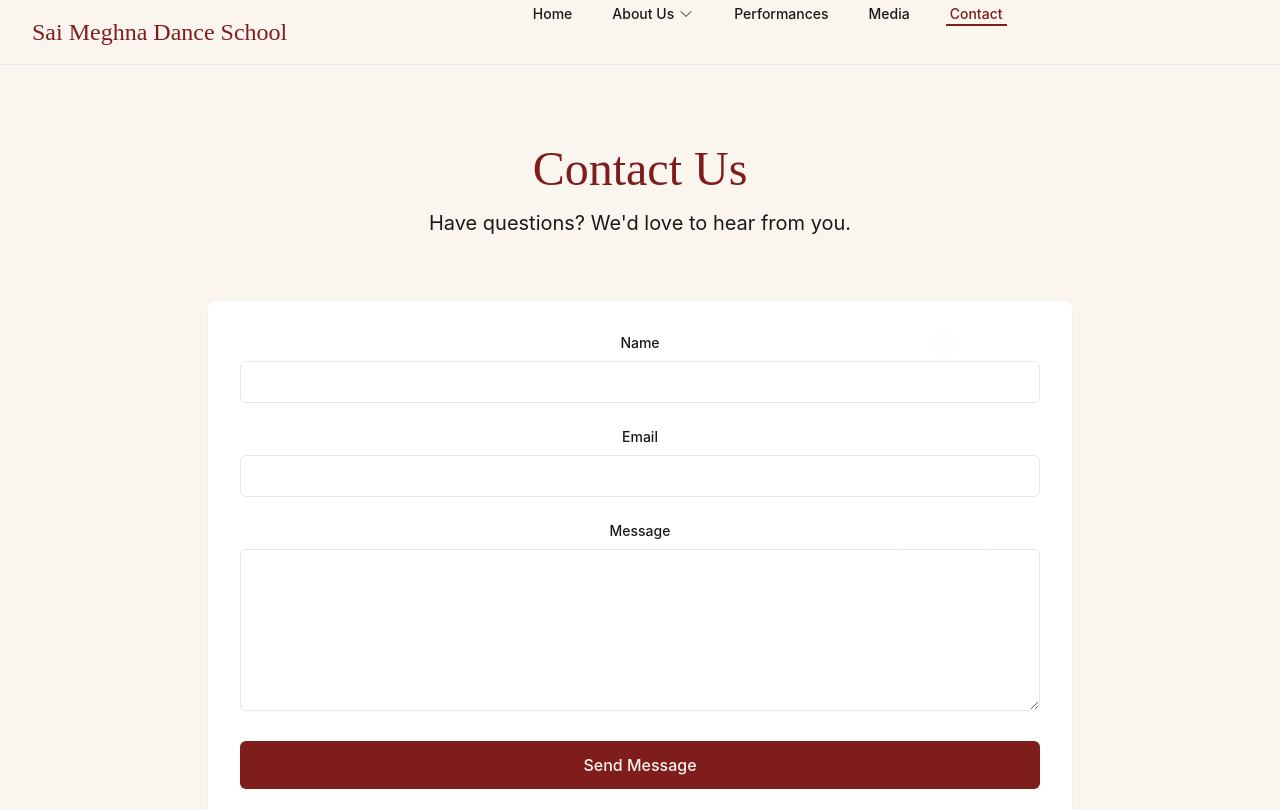
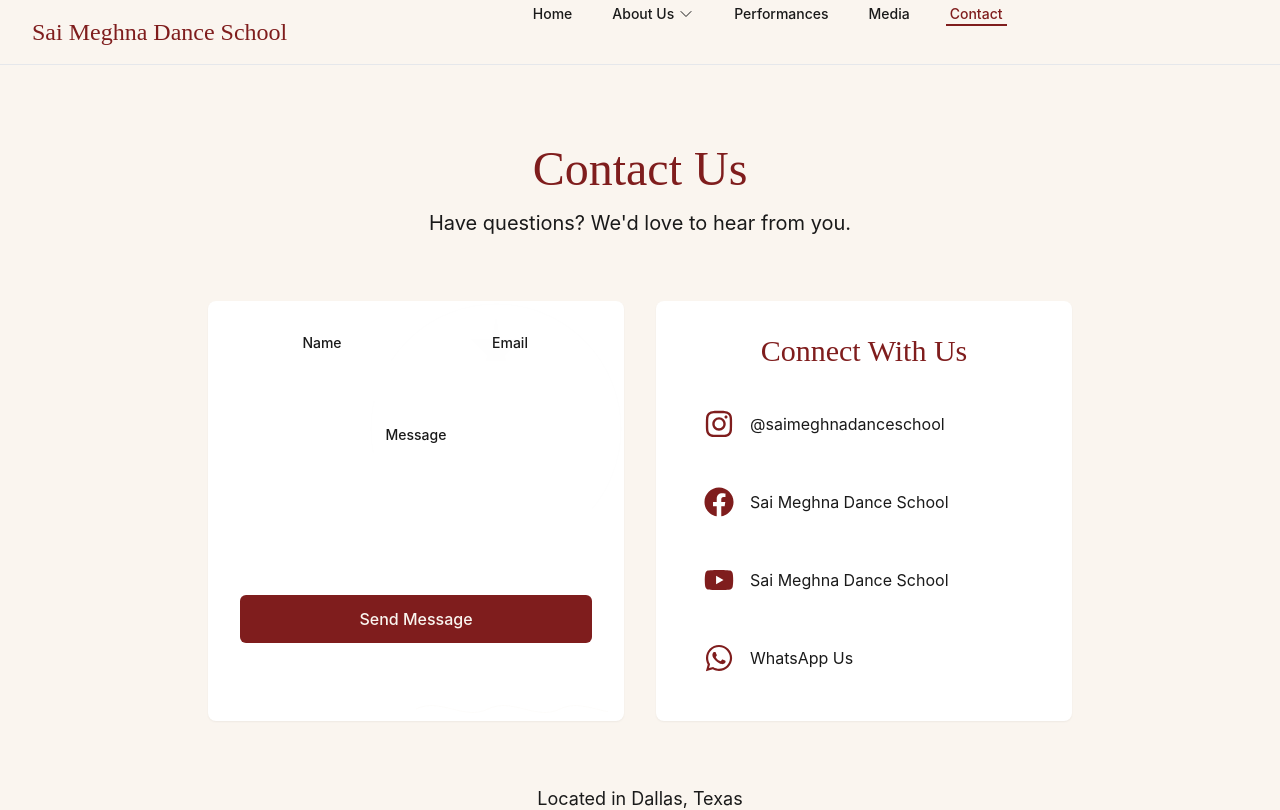
Before and after one commit to karthikyammanur/Dance-School-Website, a React (Create React App) app in the folder client/: page /contact in a window 1280 px wide. Shown: the top 810 px of the page. Built offline with nearby package versions, Linux system fonts and the light colour scheme.

Commit message:
Added icons on the side

```diff
--- a/client/src/pages/Contact.js
+++ b/client/src/pages/Contact.js
@@ -1,5 +1,6 @@
 import { useState } from 'react';
 import { motion } from 'framer-motion';
+import { FaFacebook, FaInstagram, FaYoutube, FaWhatsapp } from 'react-icons/fa';
 
 const Contact = () => {
   const [formState, setFormState] = useState({
@@ -55,6 +56,8 @@
           </p>
         </motion.div>
 
+        <div className="grid grid-cols-1 md:grid-cols-2 gap-8 mb-16">
+          {/* Contact Form Section */}
           <motion.div
             initial={{ opacity: 0, y: 20 }}
             animate={{ opacity: 1, y: 0 }}
@@ -64,10 +67,16 @@
             <img
               src="/mandala.svg"
               alt=""
-            className="absolute top-0 right-0 w-64 opacity-5"
+              className="absolute top-0 right-0 w-64 opacity-5 pointer-events-none"
+            />
+            <img
+              src="/kolam-divider.svg"
+              alt=""
+              className="absolute bottom-0 left-1/2 -translate-x-1/2 w-48 opacity-10 pointer-events-none"
             />
 
             <form onSubmit={handleSubmit} className="space-y-6 relative z-10">
+              <div className="grid grid-cols-1 md:grid-cols-2 gap-6">
                 <div>
                   <label htmlFor="name" className="block text-sm font-medium text-charcoal mb-2">
                     Name
@@ -79,7 +88,7 @@
                     value={formState.name}
                     onChange={handleChange}
                     required
-                className="w-full px-4 py-2 border border-charcoal/20 rounded-md focus:outline-none focus:ring-2 focus:ring-maroon/20"
+                    className="w-full px-4 py-2 bg-off-white/50 border-none rounded-md focus:outline-none focus:ring-2 focus:ring-maroon/20 transition-colors"
                   />
                 </div>
 
@@ -94,8 +103,9 @@
                     value={formState.email}
                     onChange={handleChange}
                     required
-                className="w-full px-4 py-2 border border-charcoal/20 rounded-md focus:outline-none focus:ring-2 focus:ring-maroon/20"
+                    className="w-full px-4 py-2 bg-off-white/50 border-none rounded-md focus:outline-none focus:ring-2 focus:ring-maroon/20 transition-colors"
                   />
+                </div>
               </div>
 
               <div>
@@ -108,39 +118,88 @@
                   value={formState.message}
                   onChange={handleChange}
                   required
-                rows={6}
-                className="w-full px-4 py-2 border border-charcoal/20 rounded-md focus:outline-none focus:ring-2 focus:ring-maroon/20"
+                  rows={4}
+                  className="w-full px-4 py-2 bg-off-white/50 border-none rounded-md focus:outline-none focus:ring-2 focus:ring-maroon/20 transition-colors resize-none"
                 />
               </div>
 
+              <div>
                 <button
                   type="submit"
-              disabled={status === 'sending'}
-              className="w-full bg-maroon text-off-white py-3 rounded-md font-medium hover:bg-maroon/90 transition-colors disabled:opacity-50"
+                  className="w-full px-6 py-3 bg-maroon text-off-white rounded-md hover:bg-maroon/90 transition-colors duration-300 font-medium"
                 >
                   {status === 'sending' ? 'Sending...' : 'Send Message'}
                 </button>
+                {status === 'success' && (
+                  <p className="mt-3 text-green-600 text-center">Message sent successfully!</p>
+                )}
+                {status === 'error' && (
+                  <p className="mt-3 text-red-600 text-center">Error sending message. Please try again.</p>
+                )}
+              </div>
+            </form>
+          </motion.div>
 
-            {status === 'success' && (
-              <motion.p
-                initial={{ opacity: 0, y: -10 }}
+          {/* Social Links Section */}
+          <motion.div
+            initial={{ opacity: 0, y: 20 }}
             animate={{ opacity: 1, y: 0 }}
-                className="text-green-600 text-center"
+            transition={{ duration: 0.8, delay: 0.4 }}
+            className="bg-white rounded-lg shadow-sm p-8 relative overflow-hidden"
           >
-                Thank you for your message! We'll get back to you soon.
-              </motion.p>
-            )}
+            <h2 className="font-serif text-3xl text-maroon mb-6">Connect With Us</h2>
+            <div className="space-y-6">
+              <div className="flex flex-col space-y-4">
+                <a
+                  href="https://instagram.com/saimeghnadanceschool"
+                  target="_blank"
+                  rel="noopener noreferrer"
+                  className="flex items-center space-x-4 p-4 rounded-lg hover:bg-off-white/50 transition-colors duration-300"
+                >
+                  <FaInstagram className="text-3xl text-maroon" />
+                  <span className="text-charcoal">@saimeghnadanceschool</span>
+                </a>
+                <a
+                  href="https://facebook.com/saimeghnadanceschool"
+                  target="_blank"
+                  rel="noopener noreferrer"
+                  className="flex items-center space-x-4 p-4 rounded-lg hover:bg-off-white/50 transition-colors duration-300"
+                >
+                  <FaFacebook className="text-3xl text-maroon" />
+                  <span className="text-charcoal">Sai Meghna Dance School</span>
+                </a>
+                <a
+                  href="https://youtube.com/@saimeghnadanceschool"
+                  target="_blank"
+                  rel="noopener noreferrer"
+                  className="flex items-center space-x-4 p-4 rounded-lg hover:bg-off-white/50 transition-colors duration-300"
+                >
+                  <FaYoutube className="text-3xl text-maroon" />
+                  <span className="text-charcoal">Sai Meghna Dance School</span>
+                </a>
+                <a
+                  href="https://wa.me/+1234567890"
+                  target="_blank"
+                  rel="noopener noreferrer"
+                  className="flex items-center space-x-4 p-4 rounded-lg hover:bg-off-white/50 transition-colors duration-300"
+                >
+                  <FaWhatsapp className="text-3xl text-maroon" />
+                  <span className="text-charcoal">WhatsApp Us</span>
+                </a>
+              </div>
+            </div>
+          </motion.div>
+        </div>
 
-            {status === 'error' && (
-              <motion.p
-                initial={{ opacity: 0, y: -10 }}
+        {/* Additional Contact Info */}
+        <motion.div
+          initial={{ opacity: 0, y: 20 }}
           animate={{ opacity: 1, y: 0 }}
-                className="text-red-600 text-center"
+          transition={{ duration: 0.8, delay: 0.6 }}
+          className="text-center"
         >
-                There was an error sending your message. Please try again.
-              </motion.p>
-            )}
-          </form>
+          <p className="text-lg text-charcoal/80 mb-2">Located in Dallas, Texas</p>
+          <p className="text-lg text-maroon font-medium">Email: info@saimeghnadanceschool.com</p>
         </motion.div>
       </div>
     </div>
```
Lines whose indentation alone changed are shown as unchanged.
